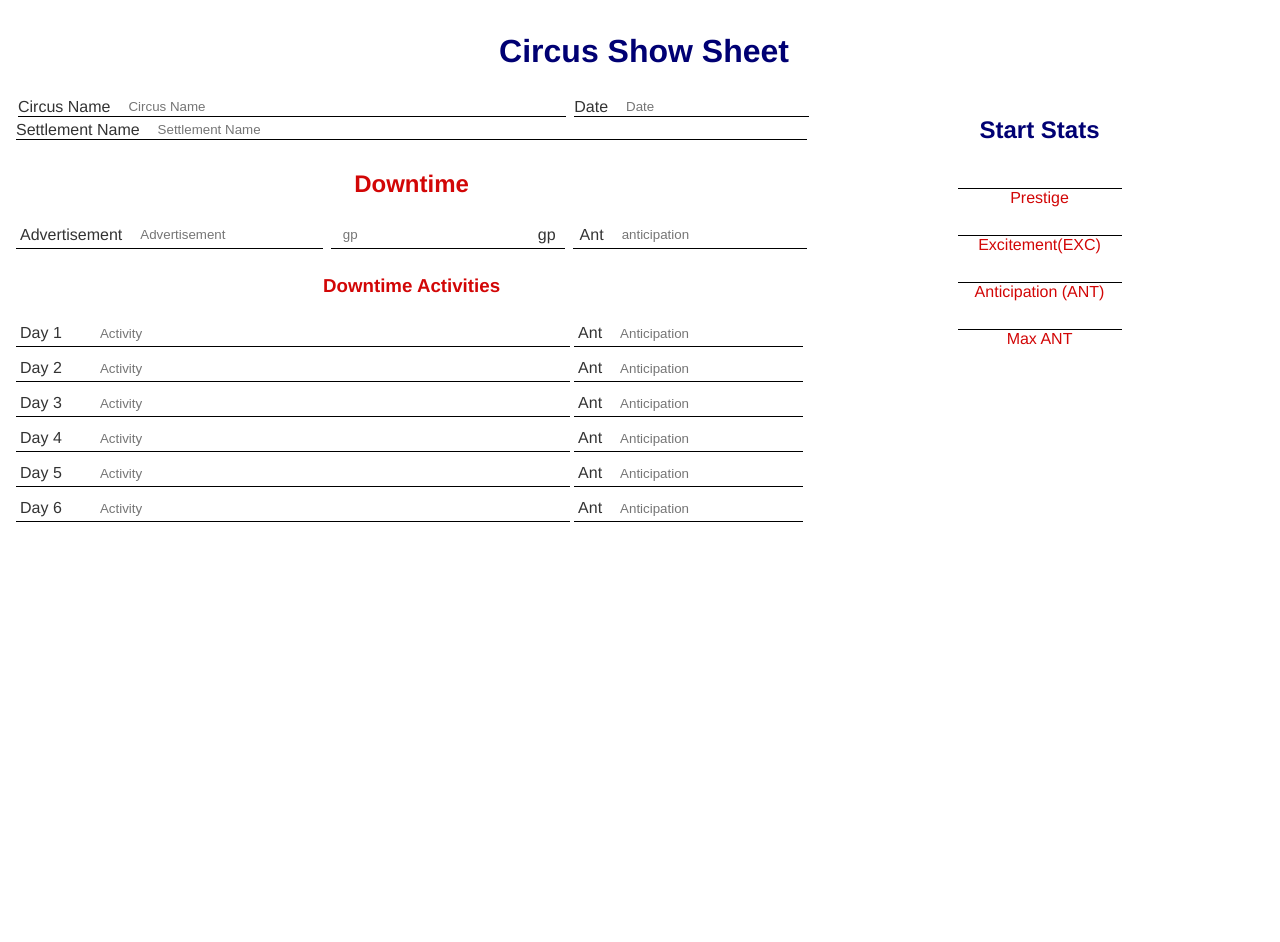
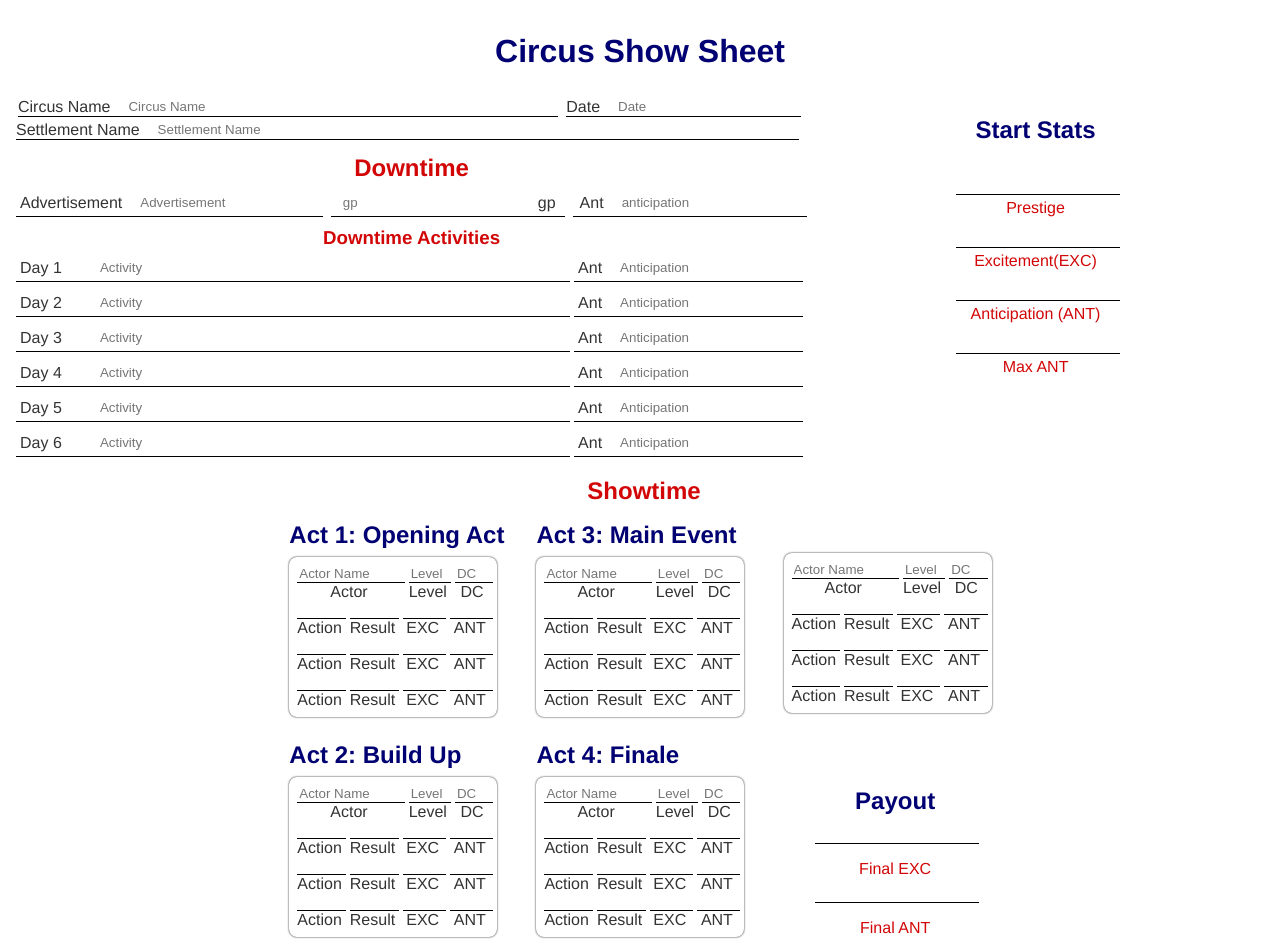
Before and after one commit to Xillians/circus-acts, a Next.js app: page / in a window 1280 px wide. Shown: the top 942 px of the page. Before the commit the page ends 800 px from the top, so only its background shows below. Built offline with nearby package versions, Linux system fonts and the light colour scheme.

Commit message:
nearly done!

```diff
--- /dev/null
+++ b/src/app/_components/labelled-inputs.tsx
@@ -0,0 +1,41 @@
+import { Flex, Input, Tag } from "@chakra-ui/react";
+
+export interface LabelledInputProps {
+  label: string;
+  placeholder?: string;
+  color?: string;
+  alignText?: "left" | "right" | "center" | "justify" | "initial" | "inherit";
+  fontWeight?: string;
+  fontSize?: string;
+  gap?: number;
+  width?: string;
+}
+
+export const LabelledInput: React.FC<LabelledInputProps> = ({
+  label,
+  placeholder,
+  color,
+  alignText,
+  fontWeight,
+  fontSize,
+  gap,
+  width = "100%",
+}) => {
+  return (
+    <Flex direction="column" gap={gap} width={width}>
+      <Input
+        placeholder={placeholder}
+        border={"none"}
+        borderBottom={"1px solid black"}
+        outline={"none"}
+        width="100%"
+        textAlign={alignText}
+        fontWeight={fontWeight}
+        fontSize={fontSize}
+      />
+      <Tag alignSelf={"center"} variant="solid" color={color}>
+        {label}
+      </Tag>
+    </Flex>
+  );
+};
--- a/src/app/_components/sheet.tsx
+++ b/src/app/_components/sheet.tsx
@@ -3,11 +3,11 @@ import { StartStats } from "./sheet/start-stats";
 import { Box, Flex, Heading } from "@chakra-ui/react";
 import { CircusDetails } from "./sheet/circus-details";
 import { Downtime } from "./sheet/downtime";
+import { Showtime } from "./sheet/showtime";
 
 export const Sheet: React.FC = () => {
   return (
     <Box
-      w="100%"
       h="100%"
       p={4}
       display="flex"
@@ -22,6 +22,7 @@ export const Sheet: React.FC = () => {
       >
         Circus Show Sheet
       </Heading>
+      <Flex flexDir={"column"}>
         <Flex>
           <Flex flexDir={"column"}>
             <CircusDetails
@@ -33,6 +34,8 @@ export const Sheet: React.FC = () => {
           </Flex>
           <StartStats />
         </Flex>
+        <Showtime />
+      </Flex>
     </Box>
   );
 };
--- /dev/null
+++ b/src/app/_components/sheet/acts/actor.tsx
@@ -0,0 +1,29 @@
+import { Flex, Grid } from "@chakra-ui/react";
+import { LabelledInput } from "../../labelled-inputs";
+
+export const Actor: React.FC = () => {
+  return (
+    <Flex
+      flexDir={"column"}
+      maxW={"12em"}
+      p={8}
+      borderRadius={"8px"}
+      boxShadow={"0 0 2px 0 #000000"}
+      margin={4}
+    >
+      <Grid templateColumns="3fr 1fr 1fr" gap={8}>
+        <LabelledInput label="Actor" placeholder="Actor Name" />
+        <LabelledInput label="Level" placeholder="Level" />
+        <LabelledInput label="DC" placeholder="DC" />
+      </Grid>
+      {[...Array(3)].map((_, i) => (
+        <Grid templateColumns="1fr 1fr 1fr 1fr" gap={8} key={i}>
+          <LabelledInput label="Action" placeholder="" />
+          <LabelledInput label="Result" placeholder="" />
+          <LabelledInput label="EXC" placeholder="" />
+          <LabelledInput label="ANT" placeholder="" />
+        </Grid>
+      ))}
+    </Flex>
+  );
+};
--- /dev/null
+++ b/src/app/_components/sheet/acts/acts.tsx
@@ -0,0 +1,79 @@
+import { Box, Flex, Grid, GridItem, Heading } from "@chakra-ui/react";
+import React from "react";
+import { Payout } from "../payout";
+import { Actor } from "./actor";
+
+
+export const Acts: React.FC = () => {
+  const acts = [
+    {
+      label: "Act 1: Opening Act",
+      actors: 1,
+    },
+    {
+      label: "Act 2: Build Up",
+      actors: 2,
+    },
+    {
+      label: "Act 3: Main Event",
+      actors: 1,
+    },
+    {
+      label: "Act 4: Finale",
+      actors: 3,
+    },
+  ];
+
+  return (
+    <Grid templateColumns={"1fr 1fr 1fr"} gap={8}>
+      <GridItem rowSpan={1}>
+        <Flex direction="column">
+          {acts.slice(0, 2).map((act, index) => (
+            <ActComponent act={act} key={index} />
+          ))}
+        </Flex>
+      </GridItem>
+      <GridItem rowSpan={1}>
+        <Flex direction="column">
+          {acts.slice(2, 3).map((act, index) => (
+            <ActComponent act={act} key={index} />
+          ))}
+          {acts.slice(3, 4).map((act, index) => (
+            <ActComponent
+              act={{ ...act, actors: act.actors - 1 }}
+              key={index}
+            />
+          ))}
+        </Flex>
+      </GridItem>
+      <GridItem rowSpan={1}>
+        <Flex direction="column">
+          {acts.slice(3, 4).map((act, index) => (
+            <ActComponent act={{ ...act, actors: 1 }} key={index} />
+          ))}
+          <Payout />
+        </Flex>
+      </GridItem>
+    </Grid>
+  );
+};
+
+const ActComponent: React.FC<{ act: { label: string; actors: number } }> = ({
+  act,
+}) => {
+  const isFinalActor = act.label === "Act 4: Finale" && act.actors === 1;
+
+  return (
+    <Flex flexDir={"column"} maxW={"50em"} p={8}>
+      {!isFinalActor && (
+        <Heading as="h2" margin={4} style={{ color: "var(--primary-color)" }}>
+          {act.label}
+        </Heading>
+      )}
+      {isFinalActor && <Box height="2em" />} {/* Adjust the height as needed */}
+      {Array.from({ length: act.actors }, (_, i) => (
+        <Actor key={i} />
+      ))}
+    </Flex>
+  );
+};
--- a/src/app/_components/sheet/circus-details.tsx
+++ b/src/app/_components/sheet/circus-details.tsx
@@ -15,7 +15,6 @@ export const CircusDetails: React.FC<circusDetailsProps> = (
       direction="column"
       justifyContent="center"
       alignItems="center"
-      w="100%"
       h="100%"
       p={4}
     >
@@ -50,7 +49,13 @@ const LabelledInput: React.FC<LabelledInputProps> = ({
       w="100%"
       p={2}
     >
-      <Flex direction="row" alignItems="center" w={"100%"} gap={16} borderBottom={"1px solid black"}>
+      <Flex
+        direction="row"
+        alignItems="center"
+        w={"100%"}
+        gap={16}
+        borderBottom={"1px solid black"}
+      >
         <Tag variant="solid" colorScheme="teal">
           {label}
         </Tag>
--- a/src/app/_components/sheet/downtime.tsx
+++ b/src/app/_components/sheet/downtime.tsx
@@ -10,7 +10,7 @@ export const Downtime: React.FC = () => {
       w="100%"
       p={4}
     >
-      <Heading as="h2" size="md" style={{ color: "var(--secondary-color)" }}>
+      <Heading as="h2" size="md" margin={4} style={{ color: "var(--secondary-color)" }}>
         Downtime
       </Heading>
       <Advertisement />
@@ -96,7 +96,7 @@ const Activities: React.FC = () => {
       w="100%"
       p={4}
     >
-      <Heading as="h3" size="sm" style={{ color: "var(--secondary-color)" }}>
+      <Heading as="h3" size="sm" margin={2} style={{ color: "var(--secondary-color)" }}>
         Downtime Activities
       </Heading>
       {days.map((day, index) => (
--- /dev/null
+++ b/src/app/_components/sheet/payout.tsx
@@ -0,0 +1,40 @@
+import { Flex, Heading } from "@chakra-ui/react";
+import React from "react";
+import { LabelledInput } from "../labelled-inputs";
+
+export const Payout: React.FC = () => {
+  const labels = ["Final EXC", "Final ANT", "Prestige", "Total Payout"];
+
+  return (
+    <Flex
+      direction="column"
+      justifyContent="center"
+      alignItems="center"
+      w="100%"
+      p={4}
+      marginTop={54}
+    >
+      <Heading
+        as="h2"
+        size="md"
+        margin={4}
+        style={{ color: "var(--primary-color)" }}
+      >
+        Payout
+      </Heading>
+    <Flex direction="column">
+      {labels.map((label) => (
+        <LabelledInput
+          key={label}
+          label={label}
+          width="10em"
+          fontSize="1.2rem"
+          gap={16}
+          alignText="center"
+          color="var(--secondary-color)"
+        />
+      ))}
+    </Flex>
+    </Flex>
+  );
+};
--- /dev/null
+++ b/src/app/_components/sheet/showtime.tsx
@@ -0,0 +1,20 @@
+import { Flex, Heading } from "@chakra-ui/react";
+import React from "react";
+import { Acts } from "./acts/acts";
+
+export const Showtime: React.FC = () => {
+  return (
+    <Flex
+      direction="column"
+      justifyContent="center"
+      alignItems="center"
+      w="100%"
+      p={4}
+    >
+      <Heading as="h2" size="md" margin={4} style={{ color: "var(--secondary-color)" }}>
+        Showtime
+      </Heading>
+      <Acts />
+    </Flex>
+  );
+};
--- a/src/app/_components/sheet/start-stats.tsx
+++ b/src/app/_components/sheet/start-stats.tsx
@@ -1,5 +1,6 @@
-import { Flex, Heading, Input, Tag } from "@chakra-ui/react";
+import { Flex, Heading } from "@chakra-ui/react";
 import React from "react";
+import { LabelledInput } from "../labelled-inputs";
 
 export const StartStats: React.FC = () => {
   const stats = [
@@ -36,42 +37,14 @@ export const StartStats: React.FC = () => {
         <LabelledInput
           key={index}
           label={stat.label}
-          placeholder={stat.placeholder}
+          color="var(--secondary-color)"
+          alignText="center"
+          fontWeight="bold"
+          fontSize="1.5rem"
+          gap={4}
+          width="10em"
         />
       ))}
     </Flex>
   );
 };
-
-interface LabelledInputProps {
-  label: string;
-  placeholder: string;
-}
-
-const LabelledInput: React.FC<LabelledInputProps> = ({
-  label,
-  placeholder,
-}) => {
-  return (
-    <Flex
-      direction="column"
-      justifyContent="center"
-      alignItems="center"
-      w="10em"
-      h="100%"
-      p={4}
-    >
-      <Input
-        aria-details={`input ${placeholder}`}
-        border={0}
-        textAlign={"center"}
-        fontSize={"1em"}
-        fontWeight="bold"
-        outline={"none"}
-        w={"100%"}
-        borderBottom={"1px solid black"}
-      />
-      <Tag color={"var(--secondary-color)"}>{label}</Tag>
-    </Flex>
-  );
-};
```
Lines whose indentation alone changed are shown as unchanged.
